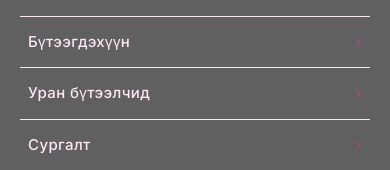
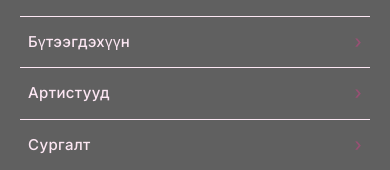
Before and after one commit to dope282/salon, a Next.js app: page / in a window 390 px wide. Both pictures are taken after a click on the button "Menu". Shown: the part 203-373 px from the top of the page. Built offline with nearby package versions, Linux system fonts and the light colour scheme; no server answers; the database is empty.

Commit message:
navbar zasav

```diff
--- a/src/components/Navbar.jsx
+++ b/src/components/Navbar.jsx
@@ -93,7 +93,7 @@ export default function Navbar() {
       <div className={`mob-backdrop fixed inset-0 top-[84px] max-[640px]:top-[64px] bg-[#606060]/30 z-[998] backdrop-blur-sm${mobOpen ? ' open' : ''}`} onClick={() => setMobOpen(false)} />
 
       <div className={`mob-menu fixed top-[84px] max-[640px]:top-[64px] left-0 right-0 bg-[#606060] px-5 pb-6 shadow-[0_16px_48px_rgba(0,0,0,.12)] z-[999] flex-col gap-0 border-t border-pink-100 max-h-[calc(100vh-64px)] overflow-y-auto${mobOpen ? ' open' : ''}`}>
-        {[['home','Нүүр'],['services','Үйлчилгээ'],['packages','Багц'],['products','Бүтээгдэхүүн'],['artists','Уран бүтээлчид'],['trainings','Сургалт'],['about','Бидний тухай'],['contact','Холбоо барих']].map(([id,label]) => (
+        {[['home','Нүүр'],['services','Үйлчилгээ'],['packages','Багц'],['products','Бүтээгдэхүүн'],['artists','Артистууд'],['trainings','Сургалт'],['about','Бидний тухай'],['contact','Холбоо барих']].map(([id,label]) => (
           <a key={id} href={`#${id}`}
             className="group flex items-center justify-between py-3.5 px-2 border-b border-pink-100 last:border-0 no-underline text-pink-100 text-[15px] font-medium tracking-wide hover:text-[#FF3399] transition-colors"
             onClick={e => { e.preventDefault(); scrollTo(id); }}>
```
